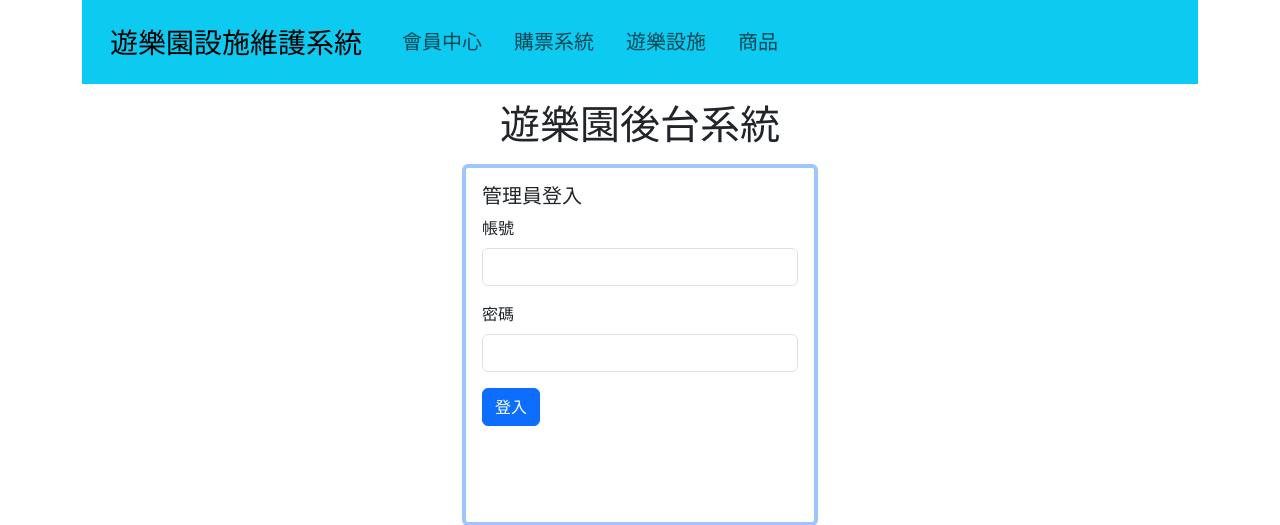
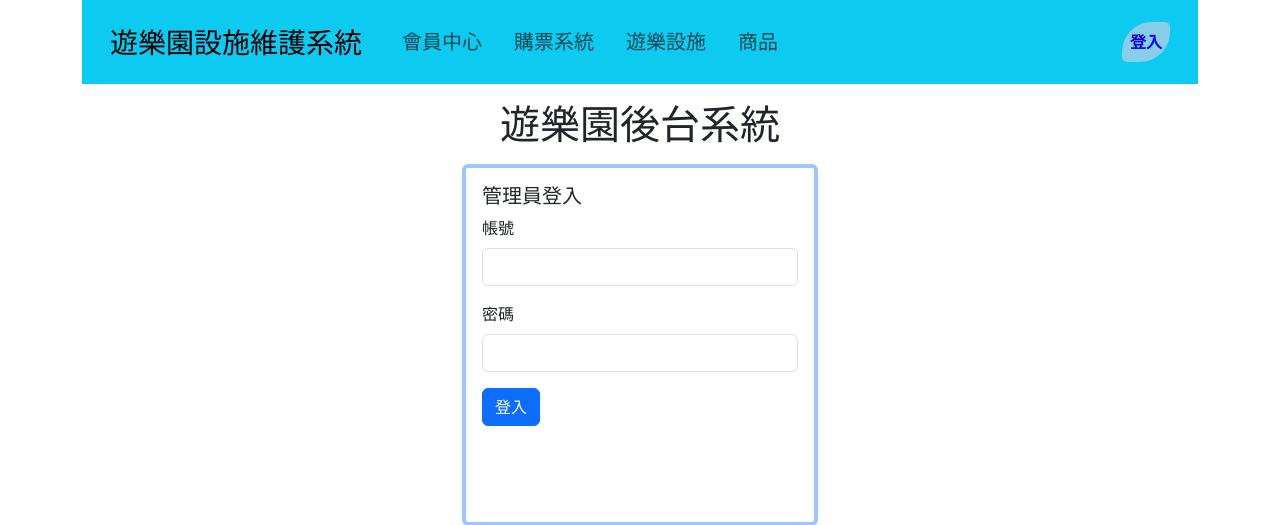
Before and after one commit to ChingLingTung/MFEE43_03, a PHP site: page /whole_login.php in a window 1280 px wide. Shown: the top 525 px of the page. Run offline with PHP 8.4, Linux system fonts and the light colour scheme; some libraries are stand-ins or nearby versions.

Commit message:
更改導覽設定加入名字

```diff
--- a/rides/DB-php/DB-CRUD/whole_index_navbar.php
+++ b/rides/DB-php/DB-CRUD/whole_index_navbar.php
@@ -24,7 +24,7 @@ $partName='';
               <a class="nav-link fs-5 ms-3 <?= $partName=='user'? 'badge text-bg-primary mt-1':'' ?>" href="">會員中心</a>
             </li>
             <li class="nav-item">
-              <a class="nav-link fs-5 ms-3 <?= $partName=='ticket'? 'badge text-bg-primary mt-1':'' ?>" href="../../../address_book/add.php">購票系統</a>
+              <a class="nav-link fs-5 ms-3 <?= $partName=='ticket'? 'badge text-bg-primary mt-1':'' ?>" href="../../../address_book/ticketList.php">購票系統</a>
             </li>
             <li class="nav-item">
               <a class="nav-link fs-5 ms-3 <?= $partName=='ride'? 'badge text-bg-primary mt-1':'' ?>" href="./ride_list.php">遊樂設施</a>
@@ -34,7 +34,21 @@ $partName='';
             </li>
 
           </ul>
+          <ul class="navbar-nav mb-2 mb-lg-0">
+          <?php if (isset($_SESSION['admin'])) : ?>
+            <li class="nav-item">
+              <a class="nav-link"><?= $_SESSION['admin']['nickname'] ?></a>
+            </li>
+            <li class="nav-item">
+              <a class="nav-link <?= $pageName == 'login' ? 'active' : '' ?>" href="logout.php">登出</a>
+            </li>
+          <?php else : ?>
+            <li class="nav-item">
+              <a class="nav-link <?= $pageName == 'login' ? 'active' : '' ?>" href="login.php">登入</a>
+            </li>
+          <?php endif ?>
 
+        </ul>
         </div>
       </div>
     </nav>
```
